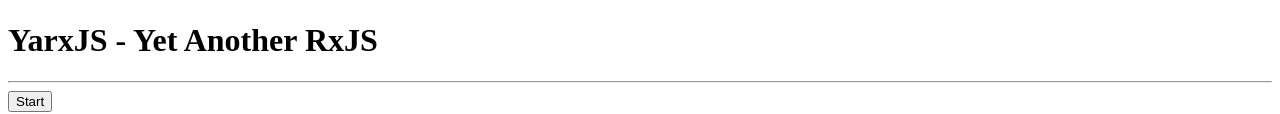
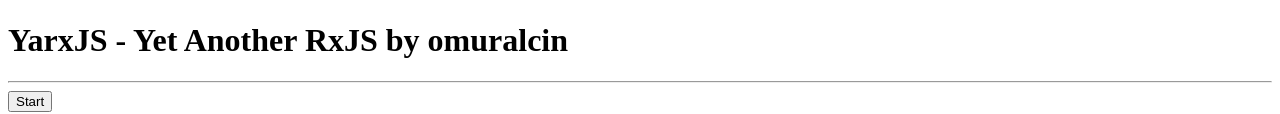
Before and after one commit to omurthy/yet-another-rxjs-yarxjs, a website: page index.html in a window 1280 px wide. Shown: the part 311-425 px from the top of the page. Drawn offline with Linux system fonts and the light colour scheme.

Commit message:
1 file modified

```diff
--- a/index.html
+++ b/index.html
@@ -13,7 +13,7 @@
         src="https://icons.iconarchive.com/icons/chanut/role-playing/512/Monster-icon.png"
         class="logo"
       />
-      <h1>YarxJS - Yet Another RxJS</h1>
+      <h1>YarxJS - Yet Another RxJS by omuralcin</h1>
     </header>
     <hr />
     <section>
```
